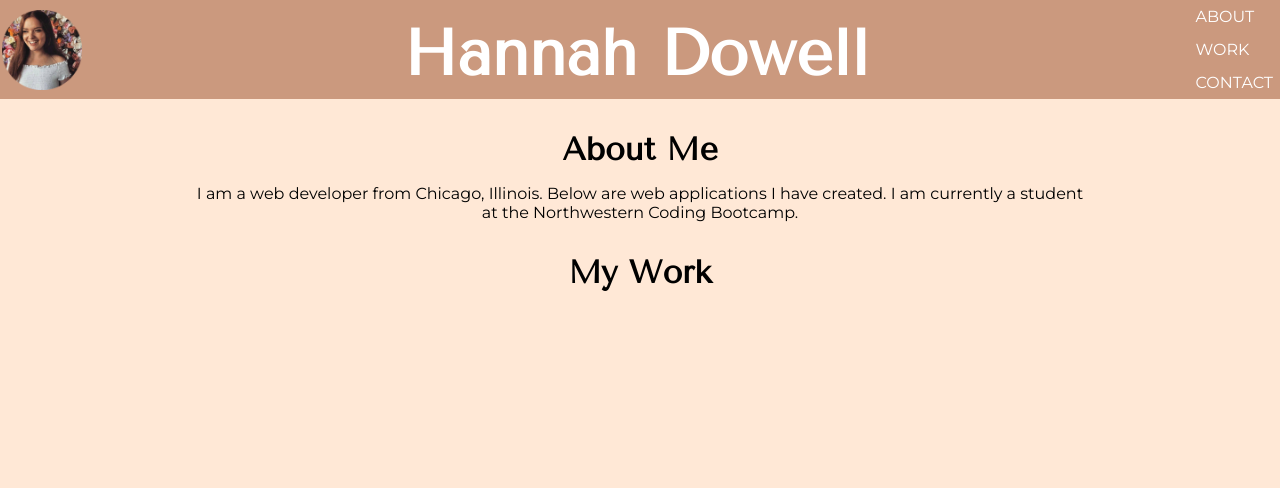
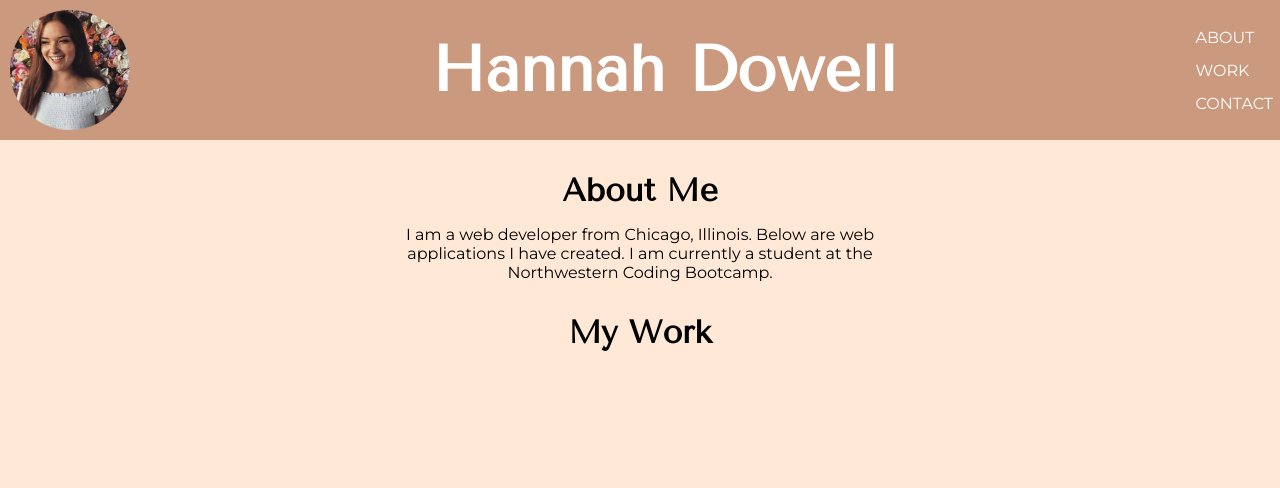
Before and after one commit to hrdowell/02-Homework, a plain HTML site: page index.html in a window 1280 px wide. Shown: the top 488 px of the page. Drawn offline with nearby package versions, Linux system fonts and the light colour scheme.

Commit message:
images resized in css

```diff
--- a/assets/style.css
+++ b/assets/style.css
@@ -15,7 +15,7 @@ header {
 
 header img {
     align-items: center;
-    margin: auto 2px;
+    margin: 10px;
     max-width: 100%;
 }
 
@@ -23,7 +23,7 @@ h1 {
     font-family: tenor sans;
     font-size: 4rem;
     margin: 0;
-    padding-top: .25em;
+    padding-top: .50em;
 }
 
 nav {
@@ -55,7 +55,7 @@ nav a:hover {
 /* MAIN STYLING */
 div {
     text-align: center;
-    margin: 2% 15%;
+    margin: 2% 30%;
 }
 
 h2 {
--- a/index.html
+++ b/index.html
@@ -11,7 +11,7 @@
 </head>
 <body>
     <header>
-        <img src="./assets/circle-cropped.png" height="80em" alt="photo of Hannah Dowell">
+        <img src="./assets/circle-cropped.png" height="120em" alt="photo of Hannah Dowell">
         <h1>Hannah Dowell</h1>
         <nav>
             <a href="#about">ABOUT</a>
```
